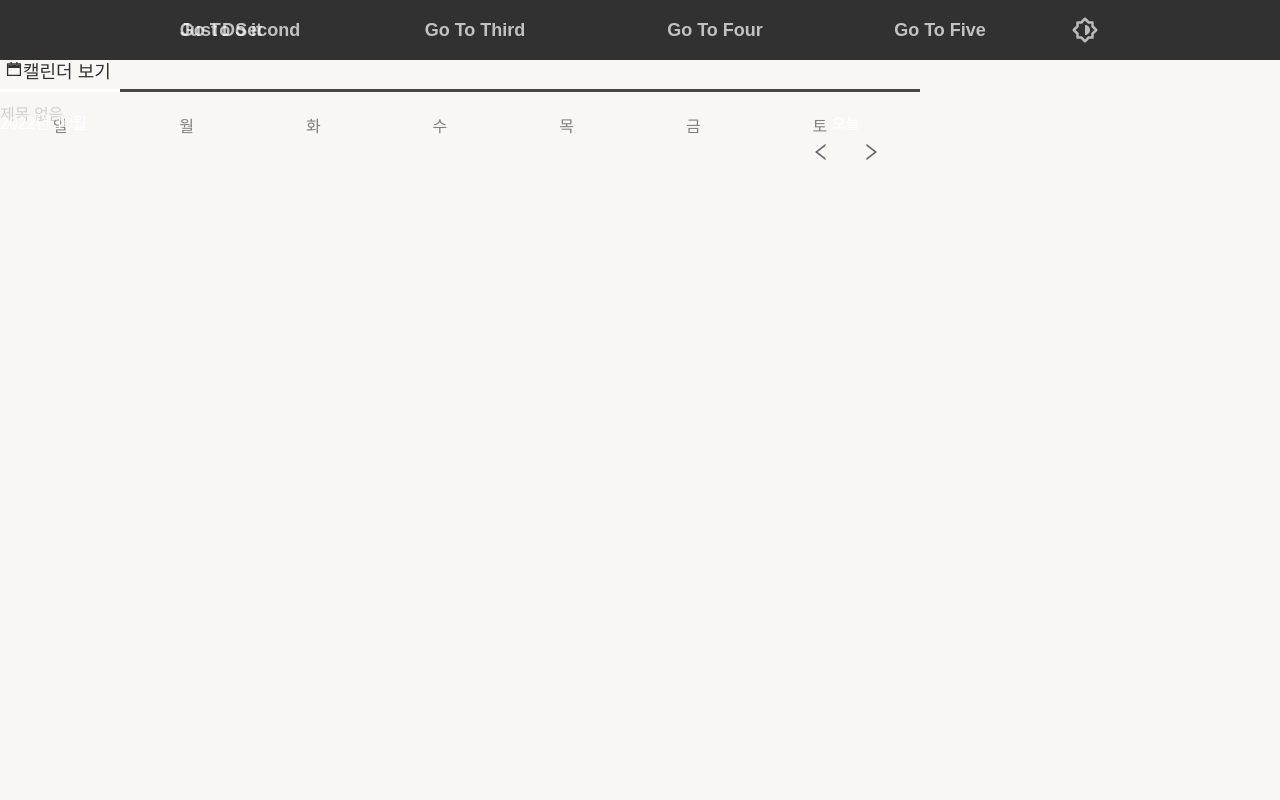
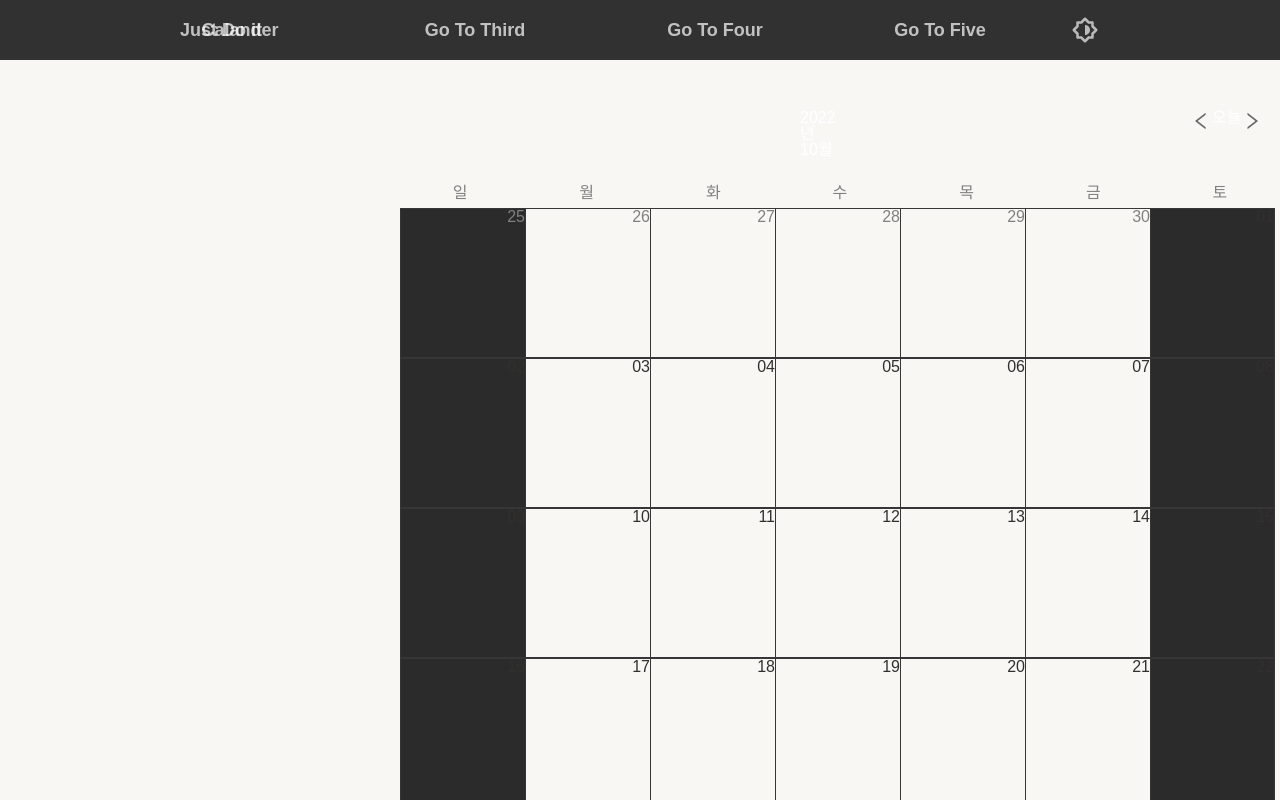
Before and after one commit to kkb4363/Vacation, a React (Create React App) app: page /calander in a window 1280 px wide. Shown: the top 800 px of the page. Built offline with nearby package versions, Linux system fonts and the light colour scheme.

Commit message:
DAY3
Calander만들기완료
문제점 : calander 페이지 들어갈때 헤더위치가 바뀜.

```diff
--- a/src/Calander/CDays.tsx
+++ b/src/Calander/CDays.tsx
@@ -4,7 +4,9 @@ const DaysWrapper = styled.div`
 display:flex;
 justify-content:space-between;
 width:880px;
-margin-top:-20px;
+position:absolute;
+margin-top:20px;
+margin-left:400px;
 `
 
 const DaysDiv = styled.div`
--- a/src/Calander/CHeader.tsx
+++ b/src/Calander/CHeader.tsx
@@ -2,26 +2,11 @@ import {AiTwotoneCalendar} from "react-icons/ai";
 import {format} from 'date-fns';
 import {AiOutlineLeft,AiOutlineRight} from "react-icons/ai";
 
-const ArrowStyle = {color:'#696969' , fontSize:'22px', marginTop:'25px'};
+const ArrowStyle = {color:'#696969' , fontSize:'22px'};
 
 const CHeader = ({currentMonth, prevMonth, nextMonth}:any) => {
     return(
         <>
-        <div className='nav'>
-            <span><AiTwotoneCalendar/>캘린더 보기</span>
-        </div>
-        <div className='hr'>
-        <div/>
-        <div/>
-        </div>
-        <h2 style={{
-                color:'#A9A9A9' ,
-                marginBottom:'-7px',
-                marginTop:'15px',
-                opacity:0.5
-            }}>
-            제목 없음
-        </h2>
         <div className='main'>
             <h5 style={{color:'white', fontSize:'16px', marginRight:'700px'}}>
                 {format(currentMonth, 'yyyy')}년 {format(currentMonth, 'M')}월
@@ -31,9 +16,9 @@ const CHeader = ({currentMonth, prevMonth, nextMonth}:any) => {
             <div>
             {/* 저번달로 가는 화살표 */}
             <AiOutlineLeft onClick={prevMonth} style={ArrowStyle}/>
-            <h5 style={{color:'white',fontSize:'15px'}}>
+            <h4 style={{color:'white',fontSize:'16px'}}>
             오늘
-            </h5>
+            </h4>
             {/* 다음달로 가는 화살표 */}
             <AiOutlineRight onClick={nextMonth} style={ArrowStyle}/>
             </div>
--- /dev/null
+++ b/src/Calander/CMain.tsx
@@ -0,0 +1,56 @@
+import {addDays, startOfMonth, endOfMonth, endOfWeek, startOfWeek, format} from 'date-fns';
+
+const CMain = (currentMonth:any) => {
+    const monthStart = startOfMonth(currentMonth.currentMonth);
+    const monthEnd = endOfMonth(monthStart);
+    const startDate = startOfWeek(monthStart);
+    const endDate = endOfWeek(monthEnd);
+
+    let day = startDate;
+    let days = [] as any;
+    let line = [] as any;
+    let formattedDate = '';
+
+    while(day<=endDate){
+        for(let i=0; i<7; i++){
+            formattedDate = format(day,'d').padStart(2,'0').toString();
+            if(format(monthStart,'M') != format(day,'M')){
+                days.push(
+                    <div className='divDay' key={day+'1'}>
+                        <span className='notsamemonth' key={day+'10'}>
+                            {formattedDate}
+                        </span>
+                    </div>
+                )
+            }
+            else{
+                days.push(
+                    <div className='divDay' key={day+'100'}>
+                        <span>
+                            {formattedDate}
+                        </span>
+                    </div>
+                )
+            }
+            day = addDays(day,1);
+        }
+        line.push(
+            <div className='divWeek' key={day+'1000'}>
+                {days}
+            </div>
+        )
+        days = [];
+    }
+
+    return(
+        <>
+        {<div className='divWrapper'>
+            {line}
+        </div>}
+        </>
+    )
+
+}
+
+
+export default CMain;
--- a/src/Calander/CStyle.css
+++ b/src/Calander/CStyle.css
@@ -1,42 +1,5 @@
 .notsamemonth{
     color:#808080;
-}
-
-/* Main.js 양력 */
-.solday{
-    display:flex;
-    margin-top:5px;
-    margin-right:10px;
-    position:relative;
-    z-index: 2;
-}
-
-/* Main.js 음력 */
-.lunday{
-    position:absolute;
-    margin-top:120px;
-    margin-right:10px;
-    color:#808080
-}
-
-/* Main.js 공휴일 빨간 글씨 */
-.redday{
-    position:absolute;
-    margin-top:40px;
-    margin-right:10px;
-    color:red;
-}
-
-/* Main.js 공휴일 빨간 원 */
-.redcircle{
-    position:absolute;
-    margin-right:3px;
-    margin-top:2px;
-    background-color:tomato;
-    width:30px;
-    height:30px;
-    border-radius:15px;
-    z-index: 1;
 }
 
 /* Main.js 하루 */
@@ -72,38 +35,19 @@
     height:900px;
     width:900px;
     flex-direction:column;
-}
-
-/* Header.js CSS 제목없음 위에 바 */
-.hr{
-    display:flex;
-}
-.hr div:first-child{
-    width:120px;
-    height:3px;
-    margin-top:8px;
-    background-color:white;
-}
-.hr div:last-child{
-    width:800px;
-    height:3px;
-    margin-top:8px;
-    background-color:rgba(52, 52, 52, 0.9);
-}
-
-/* Header.js CSS 달력아이콘 + "캘린더 보기"*/
-.nav{
-    display:flex;
-}
-.nav span{
-    margin-left:5px;
-    font-size: 18px;
+    margin-top:50px;
+    margin-left:400px;
 }
 
 /* Header.js CSS 0000년 0월 + 지난달 화살표, 다음달 화살표 */
 .main{
     display:flex;
     position:relative;
+    margin-left:380px;
+    margin-top: 50px;
+}
+.main h5{
+    margin-left:420px;
 }
 .main div{
     position:absolute;
--- a/src/components/Calander.tsx
+++ b/src/components/Calander.tsx
@@ -3,6 +3,7 @@ import {useState} from 'react';
 import { addMonths, subMonths } from 'date-fns';
 import CHeader from '../Calander/CHeader';
 import CDays from '../Calander/CDays';
+import CMain from '../Calander/CMain';
 
 function Calander(){
     const [currentMonth, setCurrentMonth] = useState(new Date());
@@ -23,7 +24,7 @@ function Calander(){
 
         <CDays/>
 
-
+        <CMain currentMonth={currentMonth}/>
         </>
     )
 }
--- a/src/components/Header.tsx
+++ b/src/components/Header.tsx
@@ -32,7 +32,7 @@ return(
             Just Do it
         </Link>
         <Link className="HeaderComponents" style={{marginRight:'800px'}} to='/calander'>
-            Go To Second
+            Calander
         </Link>
         <Link className="HeaderComponents" style={{marginRight:'330px'}} to='/third'>
             Go To Third
```
